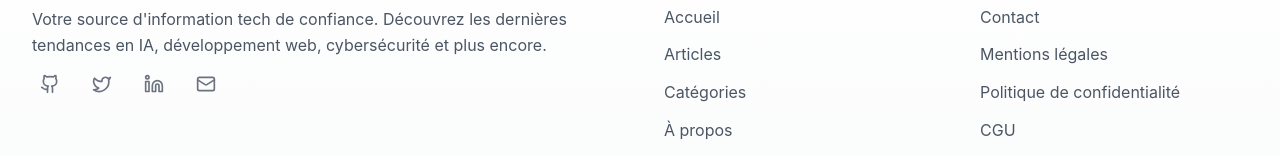
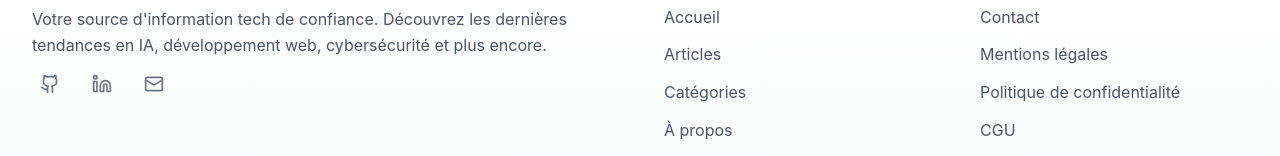
Before and after one commit to Rahim10020/tech-pulse, a Next.js app: page / in a window 1280 px wide. Shown: the part 1220-1376 px from the top of the page. Built offline with nearby package versions, Linux system fonts and the light colour scheme; no server answers; the database is empty.

Commit message:
delete twitter

```diff
--- a/src/components/layout/Footer.js
+++ b/src/components/layout/Footer.js
@@ -3,7 +3,7 @@
 import Link from "next/link";
 import Image from "next/image";
 import { motion } from "framer-motion";
-import { Github, Twitter, Linkedin, Mail, ArrowUp } from "lucide-react";
+import { Github, Linkedin, Mail, ArrowUp } from "lucide-react";
 import { useState, useEffect } from "react";
 import { useSettings } from "@/hooks/useSettings";
 
@@ -60,10 +60,13 @@ export default function Footer() {
   };
 
   const socials = [
-    { icon: Github, href: "https://github.com", name: "GitHub" },
-    { icon: Twitter, href: "https://twitter.com", name: "Twitter" },
-    { icon: Linkedin, href: "https://linkedin.com", name: "LinkedIn" },
-    { icon: Mail, href: "mailto:contact@pixelpulse.com", name: "Email" },
+    { icon: Github, href: "https://github.com/Rahim10020", name: "GitHub" },
+    {
+      icon: Linkedin,
+      href: "https://www.linkedin.com/in/rahim-ali-a6003226b",
+      name: "LinkedIn",
+    },
+    { icon: Mail, href: "mailto:rahim100codeur@gmail.com", name: "Email" },
   ];
 
   return (
```
